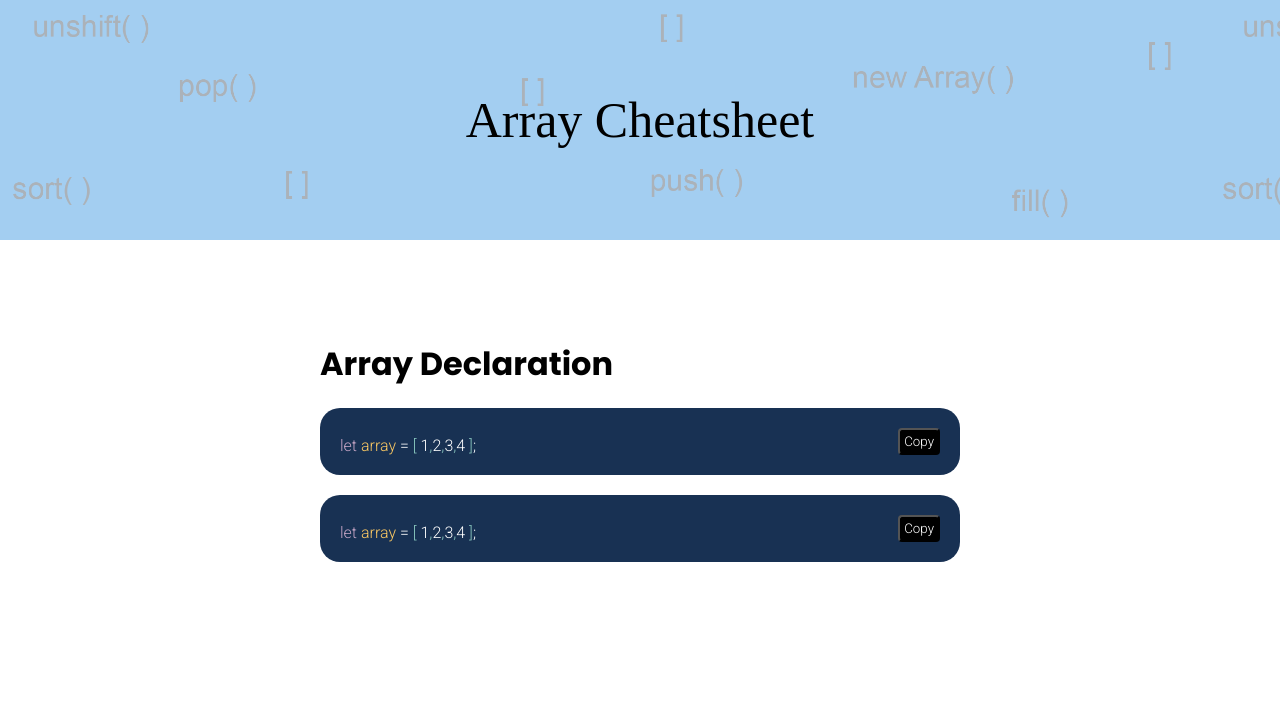
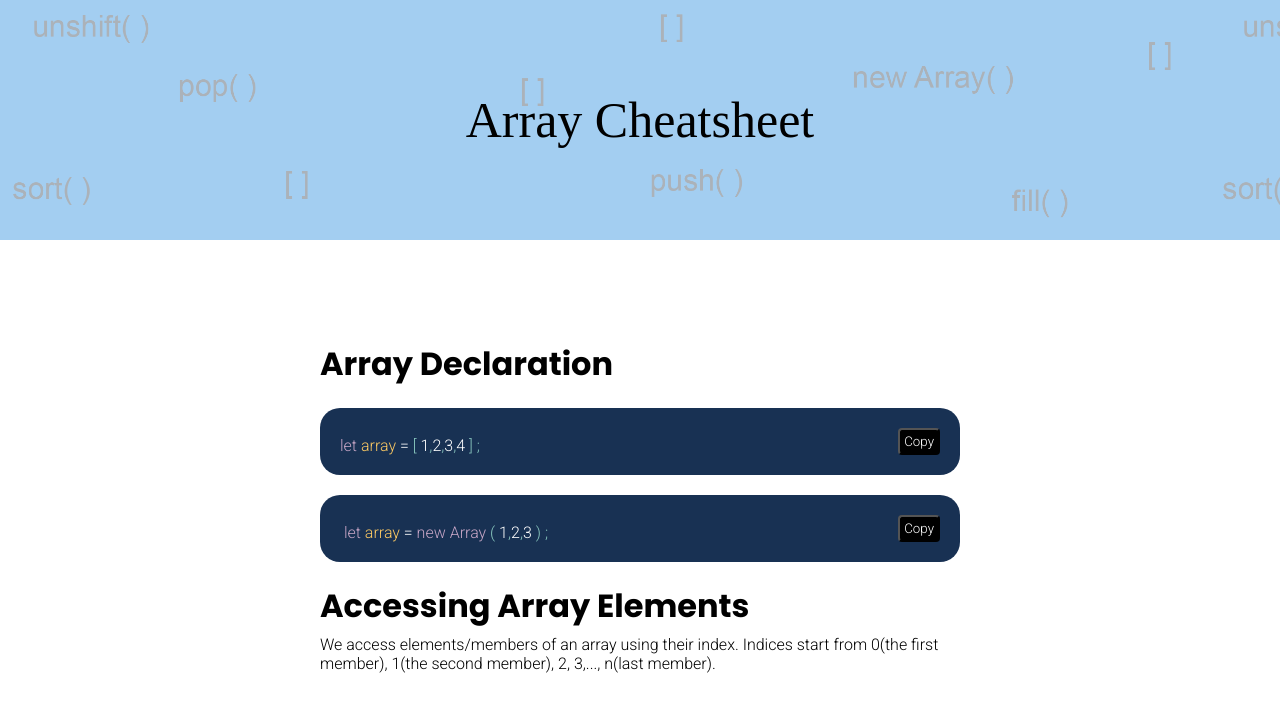
Before and after one commit to abrusu-collins/JS-Cheatsheet, a React (Create React App) app: page /array in a window 1280 px wide. Shown: the top 712 px of the page. Built offline with nearby package versions, Linux system fonts and the light colour scheme; a web font is replaced by a local one.

Commit message:
progress

```diff
--- a/src/components/Cheatsheets/Array/Array.jsx
+++ b/src/components/Cheatsheets/Array/Array.jsx
@@ -9,12 +9,13 @@ function Array() {
           <div className="code_block">
             <pre>
               <span className="keyword">let</span>{" "}
-              <span className="variable_name">array</span>{" "}={" "}
-              <span className="punctuation">[</span>{" "}1
+              <span className="variable_name">array</span> ={" "}
+              <span className="punctuation">[</span> 1
               <span className="punctuation">,</span>2
               <span className="punctuation">,</span>3
               <span className="punctuation">,</span>4{" "}
-              <span className="punctuation">]</span>;
+              <span className="punctuation">]</span>{" "}
+              <span className="punctuation">;</span>
             </pre>
             <button
               onClick={(e) => {
@@ -28,23 +29,33 @@ function Array() {
 
           <div className="code_block">
             <pre>
+              {" "}
               <span className="keyword">let</span>{" "}
-              <span className="variable_name">array</span>{" "}={" "}
-              <span className="punctuation">[</span>{" "}1
+              <span className="variable_name">array</span> ={" "}
+              <span className="keyword">new</span>{" "}
+              <span className="keyword">Array</span>{" "}
+              <span className="punctuation">(</span> 1
               <span className="punctuation">,</span>2
-              <span className="punctuation">,</span>3
-              <span className="punctuation">,</span>4{" "}
-              <span className="punctuation">]</span>;
+              <span className="punctuation">,</span>3{" "}
+              <span className="punctuation">)</span>{" "}
+              <span className="punctuation">;</span>
             </pre>
             <button
               onClick={(e) => {
-                navigator.clipboard.writeText("let array = [ 1,2,3,4 ];");
+                navigator.clipboard.writeText(
+                  "let array = new Array( 1,2,3 );"
+                );
                 e.currentTarget.innerText = "Copied";
               }}
             >
               Copy
             </button>
           </div>
+          <h2>Accessing Array Elements</h2>
+          <p>
+            We access elements/members of an array using their index. Indices
+            start from 0(the first member), 1(the second member), 2, 3,..., n(last member).
+          </p>
         </div>
       </div>
     </>
--- a/src/sass/_array.scss
+++ b/src/sass/_array.scss
@@ -6,6 +6,9 @@
       font-family: "Poppins", sans-serif;
       font-size: 32px;
       margin-bottom: 20px;
+    }
+    & p{
+        margin-top: -15px;
     }
     & .code_block {
       color: white;
--- a/src/sass/_why.scss
+++ b/src/sass/_why.scss
@@ -11,7 +11,7 @@
     flex-direction: column;
     align-items: center;
     text-align: center;
-    font-size: 20px;
+    font-size: 16px;
     & .number {
       background-color: white;
       font-family: "Aboreto", cursive;
```
Also changed, not shown: src/styles/index.css.
